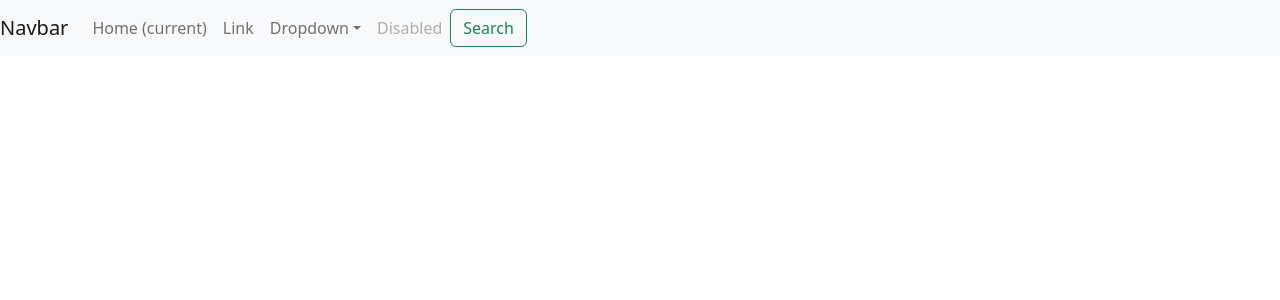
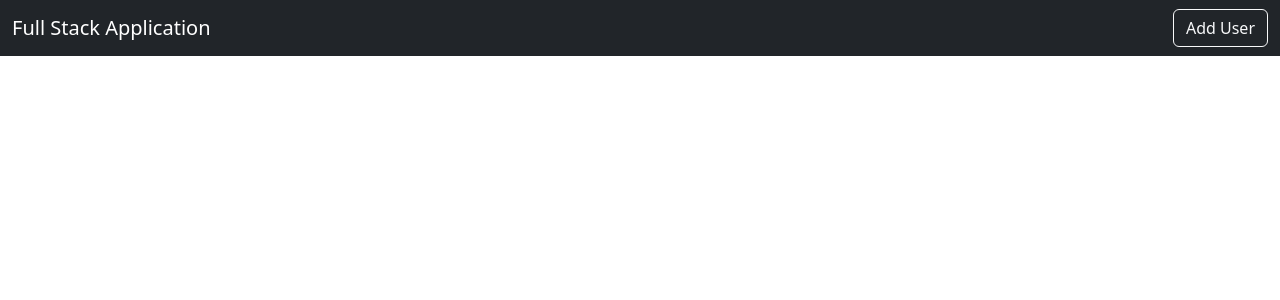
Before and after one commit to zmanhcong/java-springboot-reactjs-front, a React (Create React App) app: page / in a window 1280 px wide. Shown: the top 300 px of the page. Built offline with nearby package versions, Linux system fonts and the light colour scheme.

Commit message:
refactor Navbar

```diff
--- a/src/layout/Navbar.js
+++ b/src/layout/Navbar.js
@@ -1,43 +1,28 @@
 import React from "react";
 
-export default function Navbar(){
-    return(
-        <div>
-            <nav className="navbar navbar-expand-lg navbar-light bg-light">
-                <a className="navbar-brand" href="#">Navbar</a>
-                <button className="navbar-toggler" type="button" data-toggle="collapse" data-target="#navbarSupportedContent" aria-controls="navbarSupportedContent" aria-expanded="false" aria-label="Toggle navigation">
-                    <span className="navbar-toggler-icon"></span>
-                </button>
+export default function Navbar() {
+  return (
+    <div>
+      <nav className="navbar navbar-expand-lg navbar-dark bg-dark">
+        <div className="container-fluid">
+            <a className="navbar-brand" href="#">
+                Full Stack Application
+            </a>
+            <button
+                className="navbar-toggler"
+                type="button"
+                data-bs-toggle="collapse"
+                data-bs-target="#navbarSupportedContent"
+                aria-controls="navbarSupportedContent"
+                aria-expanded="false"
+                aria-label="Toggle navigation"
+            >
+                <span className="navbar-toggler-icon"></span>
+            </button>
 
-                <div className="collapse navbar-collapse" id="navbarSupportedContent">
-                    <ul className="navbar-nav mr-auto">
-                    <li className="nav-item active">
-                        <a className="nav-link" href="#">Home <span className="sr-only">(current)</span></a>
-                    </li>
-                    <li className="nav-item">
-                        <a className="nav-link" href="#">Link</a>
-                    </li>
-                    <li className="nav-item dropdown">
-                        <a className="nav-link dropdown-toggle" href="#" id="navbarDropdown" role="button" data-toggle="dropdown" aria-haspopup="true" aria-expanded="false">
-                        Dropdown
-                        </a>
-                        <div className="dropdown-menu" aria-labelledby="navbarDropdown">
-                        <a className="dropdown-item" href="#">Action</a>
-                        <a className="dropdown-item" href="#">Another action</a>
-                        <div className="dropdown-divider"></div>
-                        <a className="dropdown-item" href="#">Something else here</a>
-                        </div>
-                    </li>
-                    <li className="nav-item">
-                        <a className="nav-link disabled" href="#">Disabled</a>
-                    </li>
-                    </ul>
-                    <form className="form-inline my-2 my-lg-0">
-                    {/* <input className="form-control mr-sm-2" type="search" placeholder="Search" aria-label="Search"> */}
-                    <button className="btn btn-outline-success my-2 my-sm-0" type="submit">Search</button>
-                    </form>
-                </div>
-            </nav>
+            <button className="btn btn-outline-light">Add User</button>
         </div>
-    )
+      </nav>
+    </div>
+  );
 }
```
